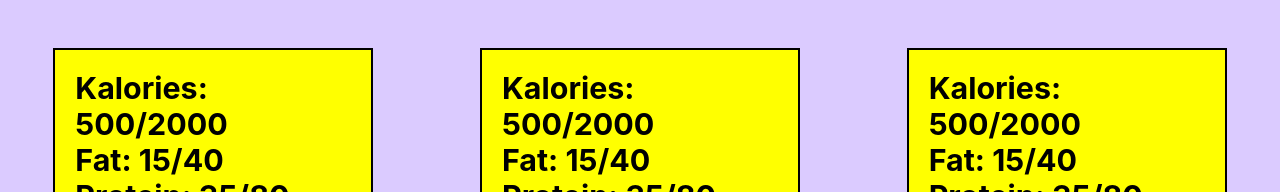
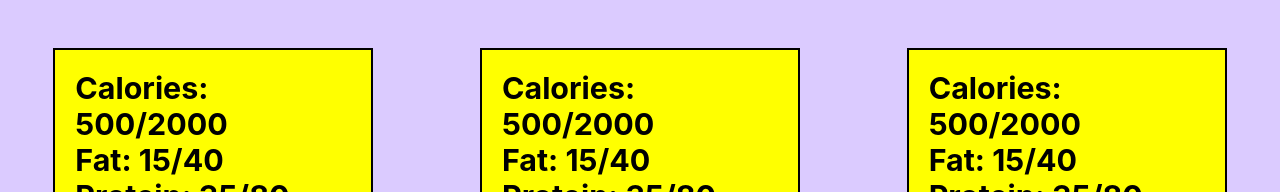
Before and after one commit to Palmer786/diet-app, a React (Create React App) app: page / in a window 1280 px wide. Shown: the part 192-384 px from the top of the page. Built offline with nearby package versions, Linux system fonts and the light colour scheme.

Commit message:
added homepage display from localhost

```diff
--- a/src/App.js
+++ b/src/App.js
@@ -4,11 +4,10 @@ import { BrowserRouter as Router, Route } from "react-router-dom";
 import Breakfast from "./components/Breakfast";
 import Dinner from "./components/Dinner";
 import Supper from "./components/Supper";
-import UserInfo from "./components/UserInfo";
 import Nav from "./components/Nav";
-import Diet from "./components/Diet";
 import About from "./components/About";
 import "./App.css";
+import Homepage from './components/Homepage';
 
 const App = () => {
   return (
@@ -19,12 +18,7 @@ const App = () => {
           <Route
             path="/"
             exact
-            render={() => (
-              <React.Fragment>
-                <UserInfo/>
-                <Diet />
-              </React.Fragment>
-            )}
+            component={Homepage}
           />
           <Route path="/about" component={About} />
           <Route path="/breakfast" component={Breakfast} />
--- a/src/components/Diet.js
+++ b/src/components/Diet.js
@@ -10,7 +10,7 @@ const Diet = () => {
     <div className="diet">
       <div className="diet-info">
         <div className="diet-details">
-          <h3>Kalories: 500/2000</h3>
+          <h3>Calories: 500/2000</h3>
           <h3>Fat: 15/40</h3>
           <h3>Protein: 35/80</h3>
           <h3>Carbohydrates: 60/220</h3>
@@ -23,7 +23,7 @@ const Diet = () => {
       </div>
       <div className="diet-info">
         <div className="diet-details">
-          <h3>Kalories: 500/2000</h3>
+          <h3>Calories: 500/2000</h3>
           <h3>Fat: 15/40</h3>
           <h3>Protein: 35/80</h3>
           <h3>Carbohydrates: 60/220</h3>
@@ -36,7 +36,7 @@ const Diet = () => {
       </div>
       <div className="diet-info">
         <div className="diet-details">
-          <h3>Kalories: 500/2000</h3>
+          <h3>Calories: 500/2000</h3>
           <h3>Fat: 15/40</h3>
           <h3>Protein: 35/80</h3>
           <h3>Carbohydrates: 60/220</h3>
--- /dev/null
+++ b/src/components/Homepage.js
@@ -0,0 +1,13 @@
+import React from "react";
+import Diet from "./Diet";
+import Userinfo from "./UserInfo";
+
+const Homepage = () => {
+  return (
+    <div>
+      <Userinfo />
+      <Diet />
+    </div>
+  );
+};
+export default Homepage;
--- a/src/components/PersonalCal.js
+++ b/src/components/PersonalCal.js
@@ -1,17 +1,15 @@
-import React, {useEffect} from 'react';
+import React from "react";
 
-const PersonalCal = () =>{
-    // useEffect(() => {
-    //     JSON.parse(localStorage.getItem("personal-data")) || {}
-    // },[])
-return(
+const PersonalCal = () => {
+  const data = JSON.parse(localStorage.getItem("personal-data"));
+  return (
     <div className="info">
-        <h1>Calories: 500/2000</h1>
-        <h2>Protein: 40/140</h2>
-        <h2>Fats: 24/80</h2>
-        <h2>Carbohydrates: 50/180</h2>
+      <h1>Calories: 0/{data.calories}</h1>
+      <h2>Protein: 0/{data.protein}</h2>
+      <h2>Fats: 0/{data.fat}</h2>
+      <h2>Carbohydrates: 0/{data.carbohydrates}</h2>
     </div>
-);
-}
+  );
+};
 
 export default PersonalCal;
--- a/src/components/PersonalInfo.js
+++ b/src/components/PersonalInfo.js
@@ -1,4 +1,4 @@
-import React, { useState,useEffect } from "react";
+import React, { useState, useEffect } from "react";
 
 const PersonalInfo = () => {
   const [infos, setInfos] = useState(
@@ -9,8 +9,6 @@ const PersonalInfo = () => {
   const [age, setAge] = useState("");
   const [gender, setGender] = useState("");
   const [calories, setCalories] = useState("");
-
-
 
   const updateHeight = e => {
     setHeight(e.target.value);
@@ -27,9 +25,32 @@ const PersonalInfo = () => {
   const updateCalories = e => {
     setCalories(e.target.value);
   };
+
+  function percentage(num, per) {
+    return (num / 100) * per;
+  }
   const sendData = e => {
-    setInfos({ height, weight, age, gender, calories, fat: calories - 50 });
-
+    if (
+      height === "" ||
+      weight === "" ||
+      age === "" ||
+      gender === "" ||
+      calories === ""
+    ) {
+      alert("Pola nie moga byc puste");
+      e.preventDefault();
+    } else {
+      setInfos({
+        height,
+        weight,
+        age,
+        gender,
+        calories,
+        fat: Math.round(percentage(calories, 30) / 9),
+        protein: Math.round(percentage(calories, 15) / 4),
+        carbohydrates: Math.round(percentage(calories, 55) / 4)
+      });
+    }
   };
   useEffect(() => {
     localStorage.setItem("personal-data", JSON.stringify(infos));
--- a/src/components/UserInfo.js
+++ b/src/components/UserInfo.js
@@ -1,5 +1,4 @@
-import React, { useContext } from "react";
-import { DietContext } from "./DietContext";
+import React from "react";
 import PersonalInfo from "./PersonalInfo";
 import PersonalCal from "./PersonalCal";
 
```
